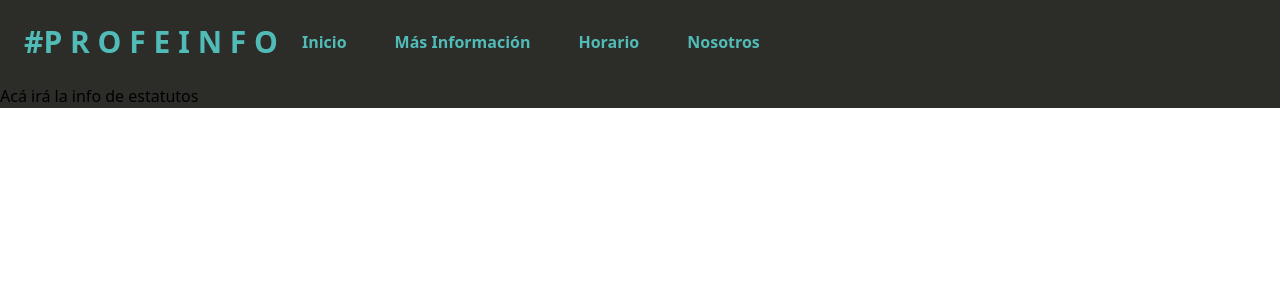
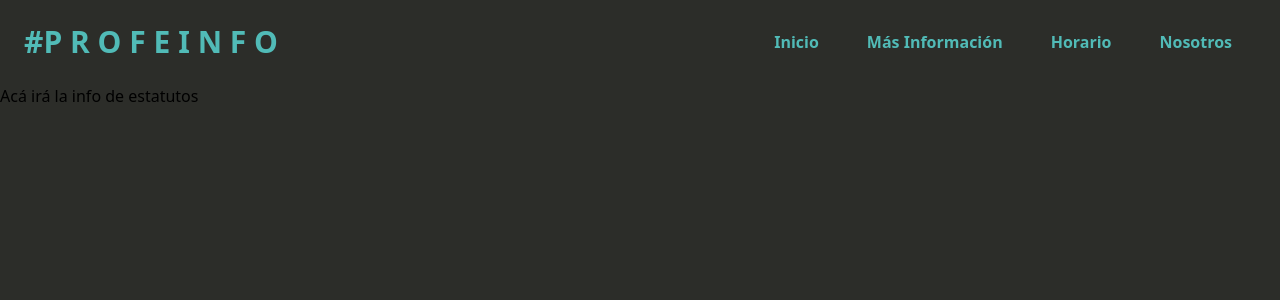
Before and after one commit to EricIllanes/profesor-app, a React (Vite) app: page /estatutos in a window 1280 px wide. Shown: the top 300 px of the page. Built offline with nearby package versions, Linux system fonts and the light colour scheme.

Commit message:
fix: dependencies

```diff
--- a/src/Components/estatutosInfo.jsx
+++ b/src/Components/estatutosInfo.jsx
@@ -4,7 +4,7 @@
 export default function EstatutosInfo(){
 
     return(
-        <div>
+        <div className="flex flex-col w-full min-h-screen">
             <NavBar />
             <h1>Acá irá la info de estatutos</h1>
         </div>
--- a/src/Components/hoursCalculator.jsx
+++ b/src/Components/hoursCalculator.jsx
@@ -30,7 +30,7 @@
     },
     Viernes:{
       startMorning: "07:50",
-      exitMorning: "13:45",
+      exitMorning: "14:00",
       startAfternoon: "",
       exitAfternoon: "",
     },
```
Also changed, not shown: 1 other file (tests, documents, lock files or other folders).
